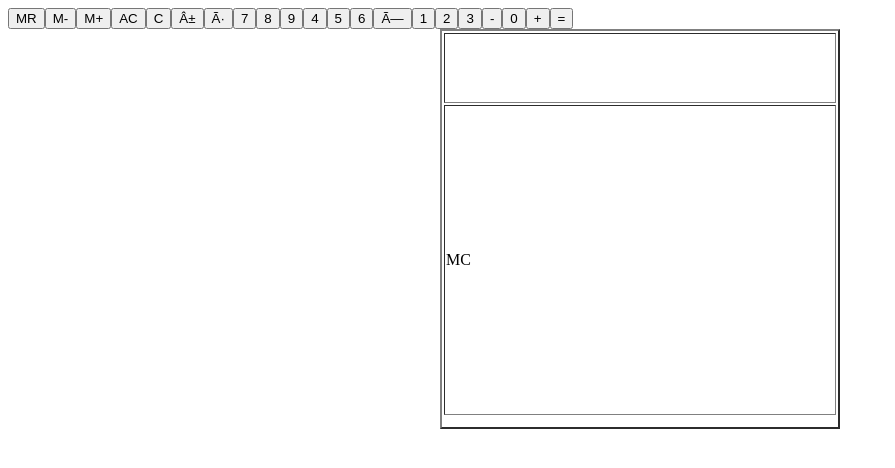
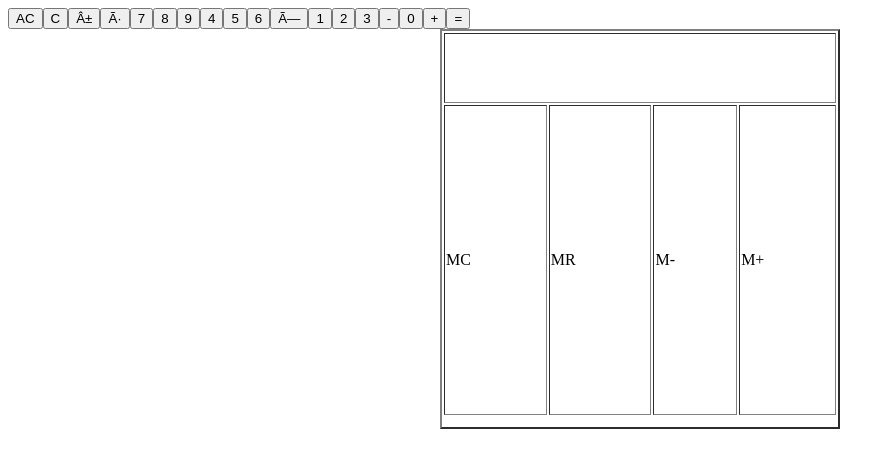
Before and after one commit to alizavirani9-cpu/Calculator-with-CSS, a plain HTML site: page index.html in a window 1280 px wide. Shown: the whole page, without its empty margins (0-895 px from the left). Drawn offline with Linux system fonts and the light colour scheme.

Commit message:
Update index.html

```diff
--- a/index.html
+++ b/index.html
@@ -11,9 +11,9 @@
           <td rowspan="1" colspan="5">
         <tr>
           <td rowspan="1" colsoan="1"<button>MC</button></td>
-          <button>MR</button>
-          <button>M-</button>
-          <button>M+</button>
+          <td rowspan="1" colspan="1"<button>MR</button></td>
+          <td rowspan="1" colspan="1"<button>M-</button></td>
+          <td rowspan="1" colspan="1"<button>M+</button></td>
         </tr>
         <tr>
           <button>AC</button>
```
